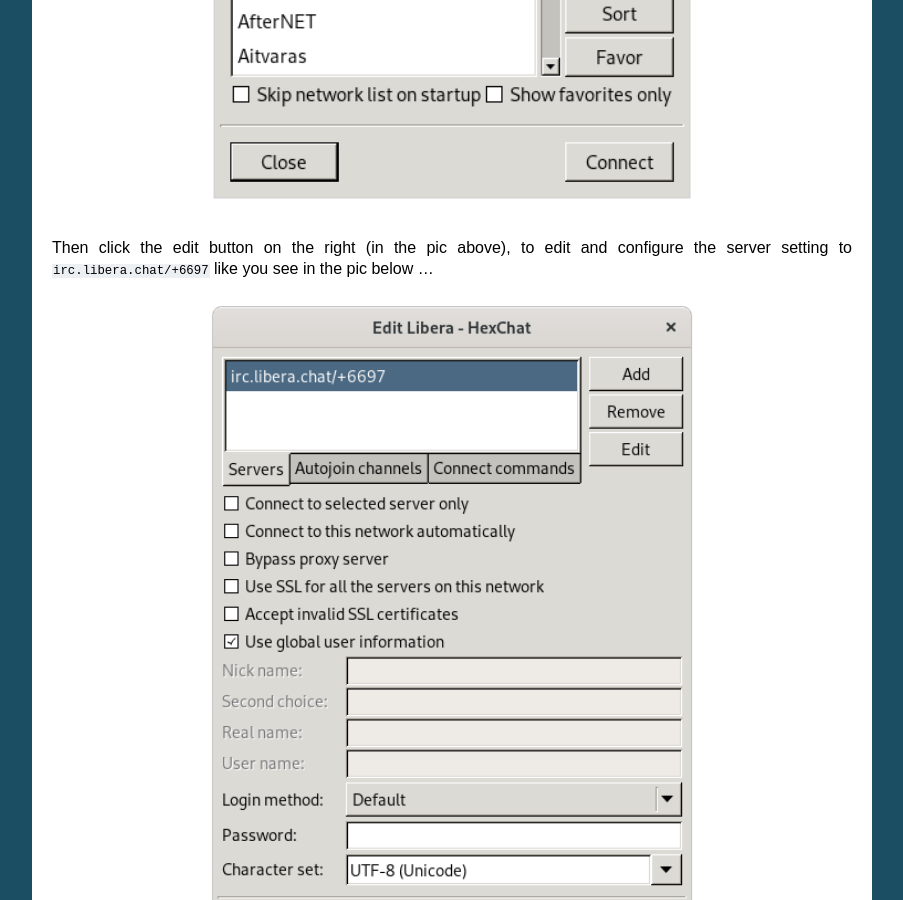
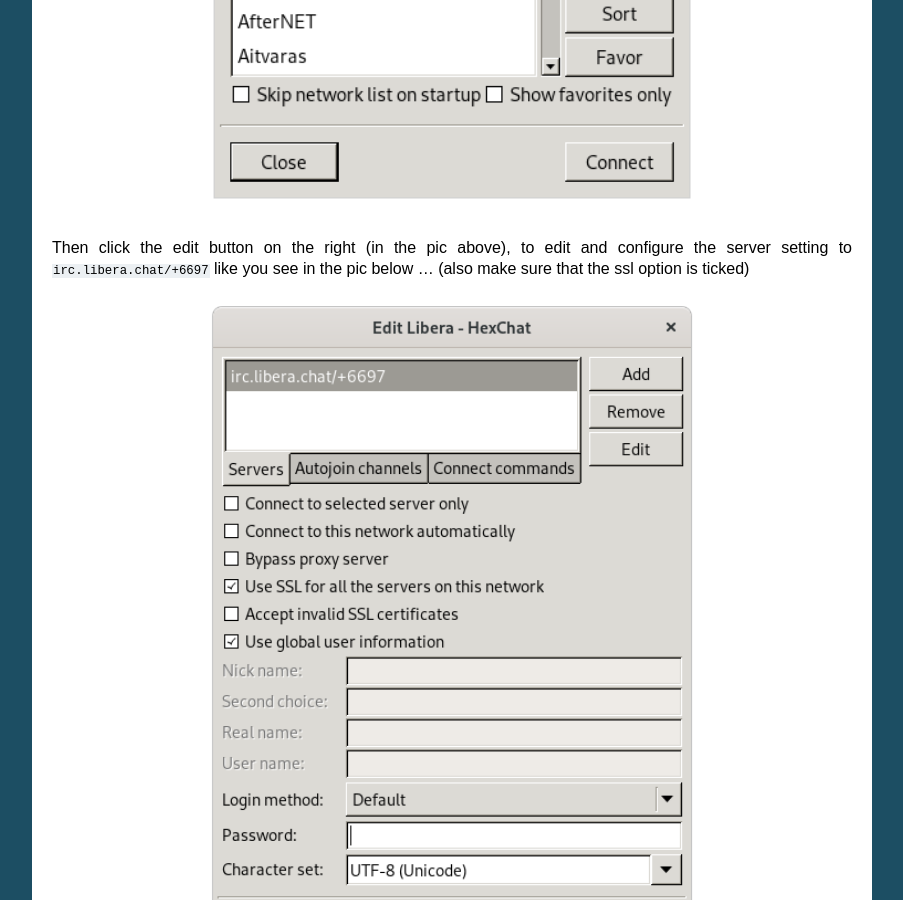
Before and after one commit to kushaldas/summertraining, a Sphinx documentation site: the page built from docs/irc.rst, in a window 1280 px wide and 900 px high, scrolled down 2117 px. Shown: the whole window, without its empty margins (198-1101 px from the left). Built offline with Sphinx 7.4.7, drawn with Linux system fonts in a browser that asks for light colours.

Commit message:
fixed ssl option not ticked in the lc-hc-02 screeshot
Signed-off-by: Mario Jason Braganza <jason@janusworx.com>

```diff
--- a/docs/irc.rst
+++ b/docs/irc.rst
@@ -74,7 +74,7 @@
    :width: 500px
    :align: center
 
-Then click the edit button on the right (in the pic above), to edit and configure the server setting to ``irc.libera.chat/+6697`` like you see in the pic below …
+Then click the edit button on the right (in the pic above), to edit and configure the server setting to ``irc.libera.chat/+6697`` like you see in the pic below … (also make sure that the ssl option is ticked)
 
 .. figure:: img/hc/lc-hc-02.png
    :width: 500px
```
Also changed, not shown: docs/img/hc/lc-hc-02.png.
